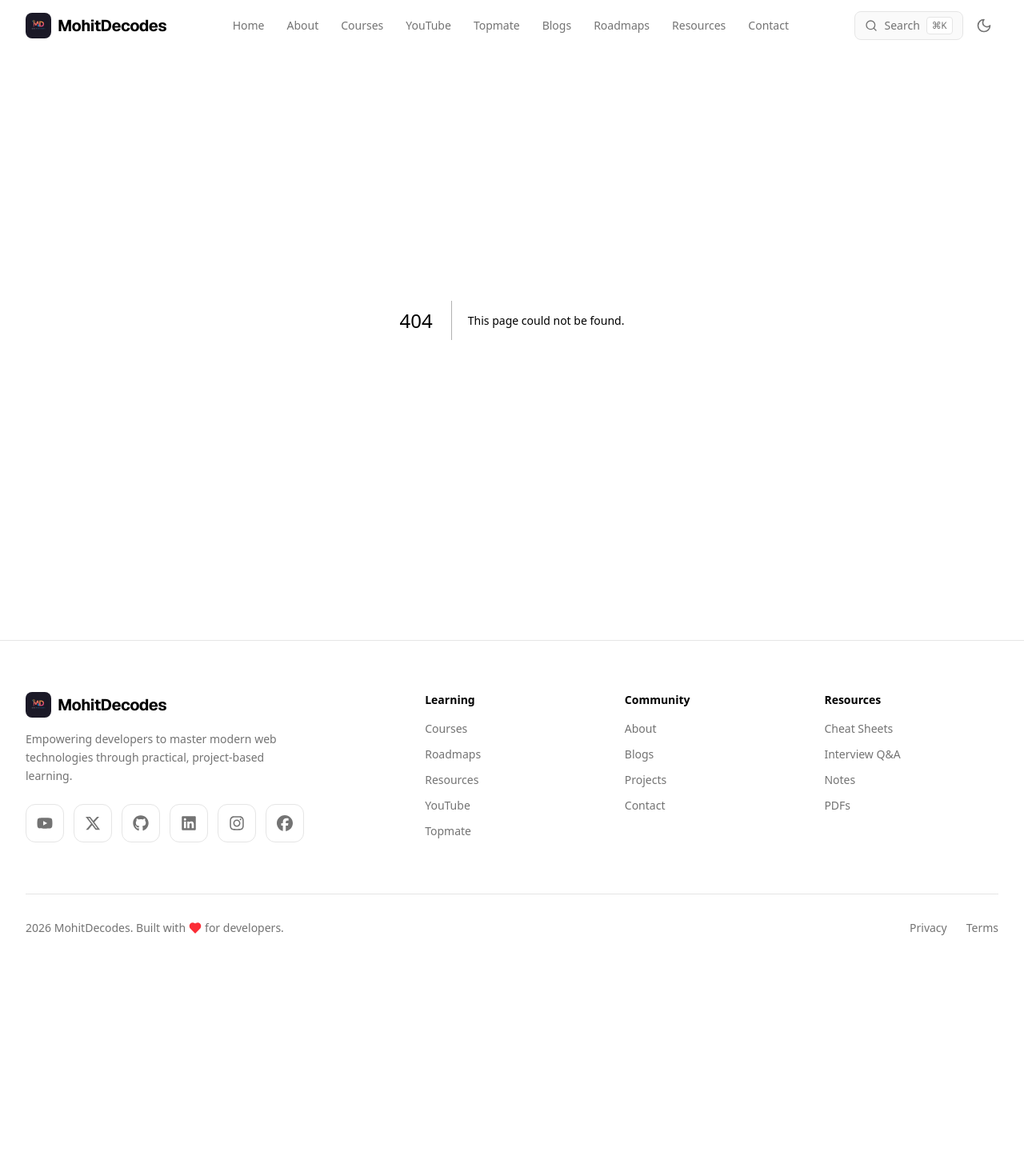
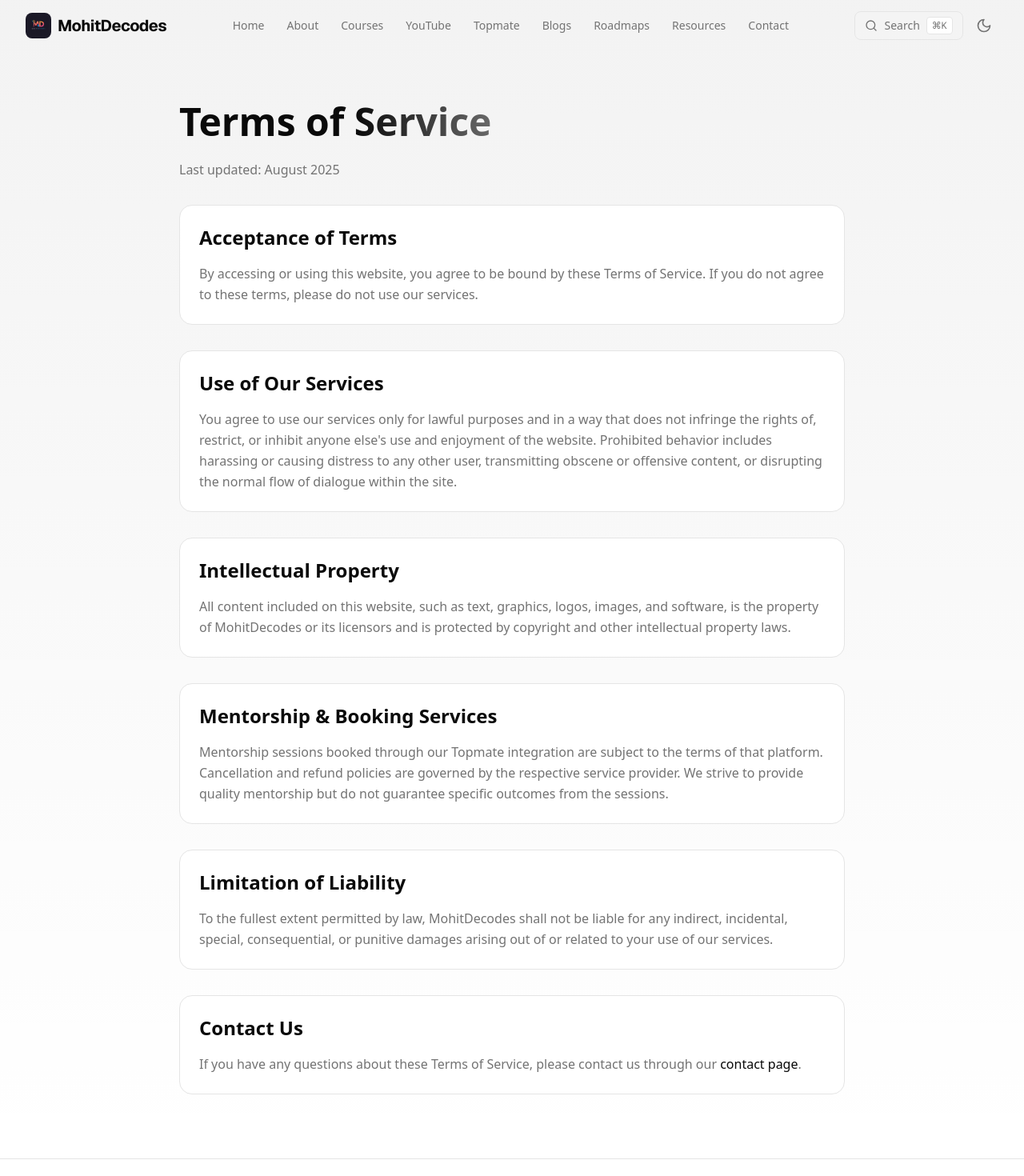
Before and after one commit to mdsahbazkhan/mohitdecodes, a Next.js app: page /terms in a window 1280 px wide. Before the commit this address had no page. Shown: the top 1470 px of the page at 80% size. Before the commit the page ends 1202 px from the top, so only its background shows below. Built offline with nearby package versions, Linux system fonts and the light colour scheme.

Commit message:
privacy and terms added

```diff
--- a/next.config.ts
+++ b/next.config.ts
@@ -13,6 +13,7 @@ const nextConfig: NextConfig = {
       },
     ],
   },
+  outputFileTracingRoot: "/home/sahbaz/Projects/mohitdecodes",
 };
 
 export default nextConfig;
--- /dev/null
+++ b/src/app/privacy/page.tsx
@@ -0,0 +1,95 @@
+"use client";
+
+import { motion } from "framer-motion";
+import { staggerContainer, fadeInUp } from "@/lib/animations";
+import Link from "next/link";
+
+export default function Privacy() {
+  return (
+    <div className="min-h-screen">
+      <section className="pt-32 pb-20 bg-gradient-to-b from-primary/5 to-transparent">
+        <div className="max-w-4xl mx-auto px-4 sm:px-6 lg:px-8">
+          <motion.div
+            initial="hidden"
+            animate="visible"
+            variants={staggerContainer}
+          >
+            <motion.h1
+              variants={fadeInUp}
+              className="text-4xl sm:text-5xl font-bold mb-6"
+            >
+              Privacy{" "}
+              <span className="bg-gradient-to-r from-primary to-primary/60 bg-clip-text text-transparent">
+                Policy
+              </span>
+            </motion.h1>
+            <motion.p
+              variants={fadeInUp}
+              className="text-muted-foreground mb-8"
+            >
+              Last updated: August 2025
+            </motion.p>
+
+            <motion.div variants={fadeInUp} className="space-y-8">
+              <div className="p-6 rounded-2xl border border-border bg-card">
+                <h2 className="text-2xl font-bold mb-4">
+                  Information We Collect
+                </h2>
+                <p className="text-muted-foreground leading-relaxed">
+                  We collect information you provide directly to us, such as when
+                  you fill out a contact form, book a mentorship session, or
+                  subscribe to our newsletter. This may include your name, email
+                  address, and any other information you choose to provide.
+                </p>
+              </div>
+
+              <div className="p-6 rounded-2xl border border-border bg-card">
+                <h2 className="text-2xl font-bold mb-4">
+                  How We Use Your Information
+                </h2>
+                <p className="text-muted-foreground leading-relaxed">
+                  We use the information we collect to provide, maintain, and
+                  improve our services, communicate with you, and personalize your
+                  experience. We do not sell or share your personal information
+                  with third parties for marketing purposes.
+                </p>
+              </div>
+
+              <div className="p-6 rounded-2xl border border-border bg-card">
+                <h2 className="text-2xl font-bold mb-4">Data Security</h2>
+                <p className="text-muted-foreground leading-relaxed">
+                  We take reasonable measures to protect your personal information
+                  from unauthorized access, alteration, disclosure, or destruction.
+                  However, no method of transmission over the internet is 100%
+                  secure.
+                </p>
+              </div>
+
+              <div className="p-6 rounded-2xl border border-border bg-card">
+                <h2 className="text-2xl font-bold mb-4">Cookies</h2>
+                <p className="text-muted-foreground leading-relaxed">
+                  We use cookies to enhance your browsing experience, analyze site
+                  traffic, and personalize content. You can choose to disable
+                  cookies through your browser settings, though some features of
+                  the site may not function properly.
+                </p>
+              </div>
+
+              <div className="p-6 rounded-2xl border border-border bg-card">
+                <h2 className="text-2xl font-bold mb-4">Contact Us</h2>
+                <p className="text-muted-foreground leading-relaxed">
+                  If you have any questions about this Privacy Policy, please
+                  contact us through our{" "}
+                  <Link href="/contact" className="text-primary hover:underline">
+                    contact page
+                  </Link>
+                  .
+                </p>
+              </div>
+            </motion.div>
+          </motion.div>
+        </div>
+      </section>
+    </div>
+  );
+}
--- /dev/null
+++ b/src/app/terms/page.tsx
@@ -0,0 +1,111 @@
+"use client";
+
+import { motion } from "framer-motion";
+import { staggerContainer, fadeInUp } from "@/lib/animations";
+import Link from "next/link";
+
+export default function Terms() {
+  return (
+    <div className="min-h-screen">
+      <section className="pt-32 pb-20 bg-gradient-to-b from-primary/5 to-transparent">
+        <div className="max-w-4xl mx-auto px-4 sm:px-6 lg:px-8">
+          <motion.div
+            initial="hidden"
+            animate="visible"
+            variants={staggerContainer}
+          >
+            <motion.h1
+              variants={fadeInUp}
+              className="text-4xl sm:text-5xl font-bold mb-6"
+            >
+              Terms of{" "}
+              <span className="bg-gradient-to-r from-primary to-primary/60 bg-clip-text text-transparent">
+                Service
+              </span>
+            </motion.h1>
+            <motion.p
+              variants={fadeInUp}
+              className="text-muted-foreground mb-8"
+            >
+              Last updated: August 2025
+            </motion.p>
+
+            <motion.div variants={fadeInUp} className="space-y-8">
+              <div className="p-6 rounded-2xl border border-border bg-card">
+                <h2 className="text-2xl font-bold mb-4">Acceptance of Terms</h2>
+                <p className="text-muted-foreground leading-relaxed">
+                  By accessing or using this website, you agree to be bound by
+                  these Terms of Service. If you do not agree to these terms,
+                  please do not use our services.
+                </p>
+              </div>
+
+              <div className="p-6 rounded-2xl border border-border bg-card">
+                <h2 className="text-2xl font-bold mb-4">
+                  Use of Our Services
+                </h2>
+                <p className="text-muted-foreground leading-relaxed">
+                  You agree to use our services only for lawful purposes and in a
+                  way that does not infringe the rights of, restrict, or inhibit
+                  anyone else&apos;s use and enjoyment of the website. Prohibited
+                  behavior includes harassing or causing distress to any other
+                  user, transmitting obscene or offensive content, or disrupting
+                  the normal flow of dialogue within the site.
+                </p>
+              </div>
+
+              <div className="p-6 rounded-2xl border border-border bg-card">
+                <h2 className="text-2xl font-bold mb-4">
+                  Intellectual Property
+                </h2>
+                <p className="text-muted-foreground leading-relaxed">
+                  All content included on this website, such as text, graphics,
+                  logos, images, and software, is the property of MohitDecodes or
+                  its licensors and is protected by copyright and other
+                  intellectual property laws.
+                </p>
+              </div>
+
+              <div className="p-6 rounded-2xl border border-border bg-card">
+                <h2 className="text-2xl font-bold mb-4">
+                  Mentorship & Booking Services
+                </h2>
+                <p className="text-muted-foreground leading-relaxed">
+                  Mentorship sessions booked through our Topmate integration are
+                  subject to the terms of that platform. Cancellation and refund
+                  policies are governed by the respective service provider.
+                  We strive to provide quality mentorship but do not guarantee
+                  specific outcomes from the sessions.
+                </p>
+              </div>
+
+              <div className="p-6 rounded-2xl border border-border bg-card">
+                <h2 className="text-2xl font-bold mb-4">
+                  Limitation of Liability
+                </h2>
+                <p className="text-muted-foreground leading-relaxed">
+                  To the fullest extent permitted by law, MohitDecodes shall not
+                  be liable for any indirect, incidental, special, consequential,
+                  or punitive damages arising out of or related to your use of
+                  our services.
+                </p>
+              </div>
+
+              <div className="p-6 rounded-2xl border border-border bg-card">
+                <h2 className="text-2xl font-bold mb-4">Contact Us</h2>
+                <p className="text-muted-foreground leading-relaxed">
+                  If you have any questions about these Terms of Service, please
+                  contact us through our{" "}
+                  <Link href="/contact" className="text-primary hover:underline">
+                    contact page
+                  </Link>
+                  .
+                </p>
+              </div>
+            </motion.div>
+          </motion.div>
+        </div>
+      </section>
+    </div>
+  );
+}
```
